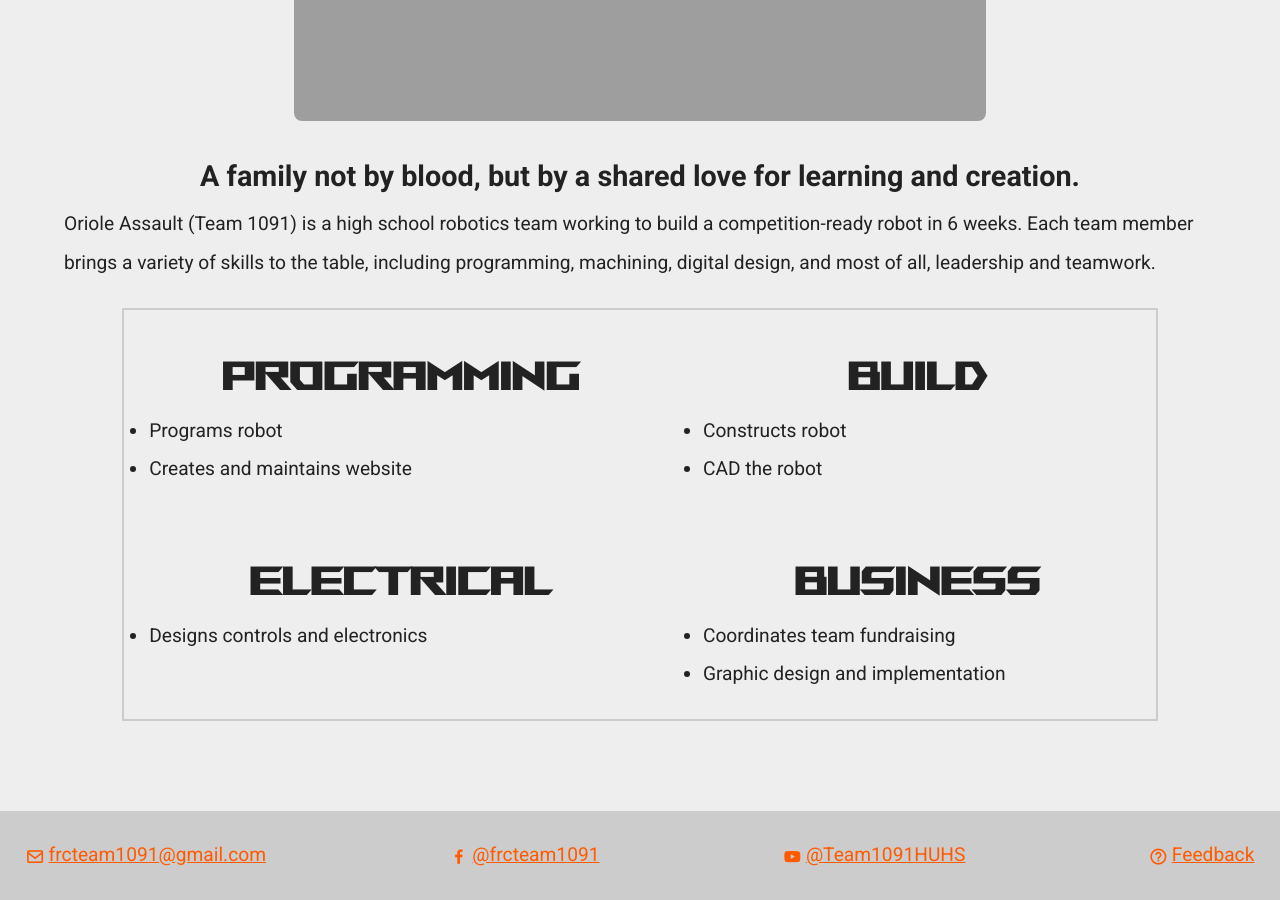
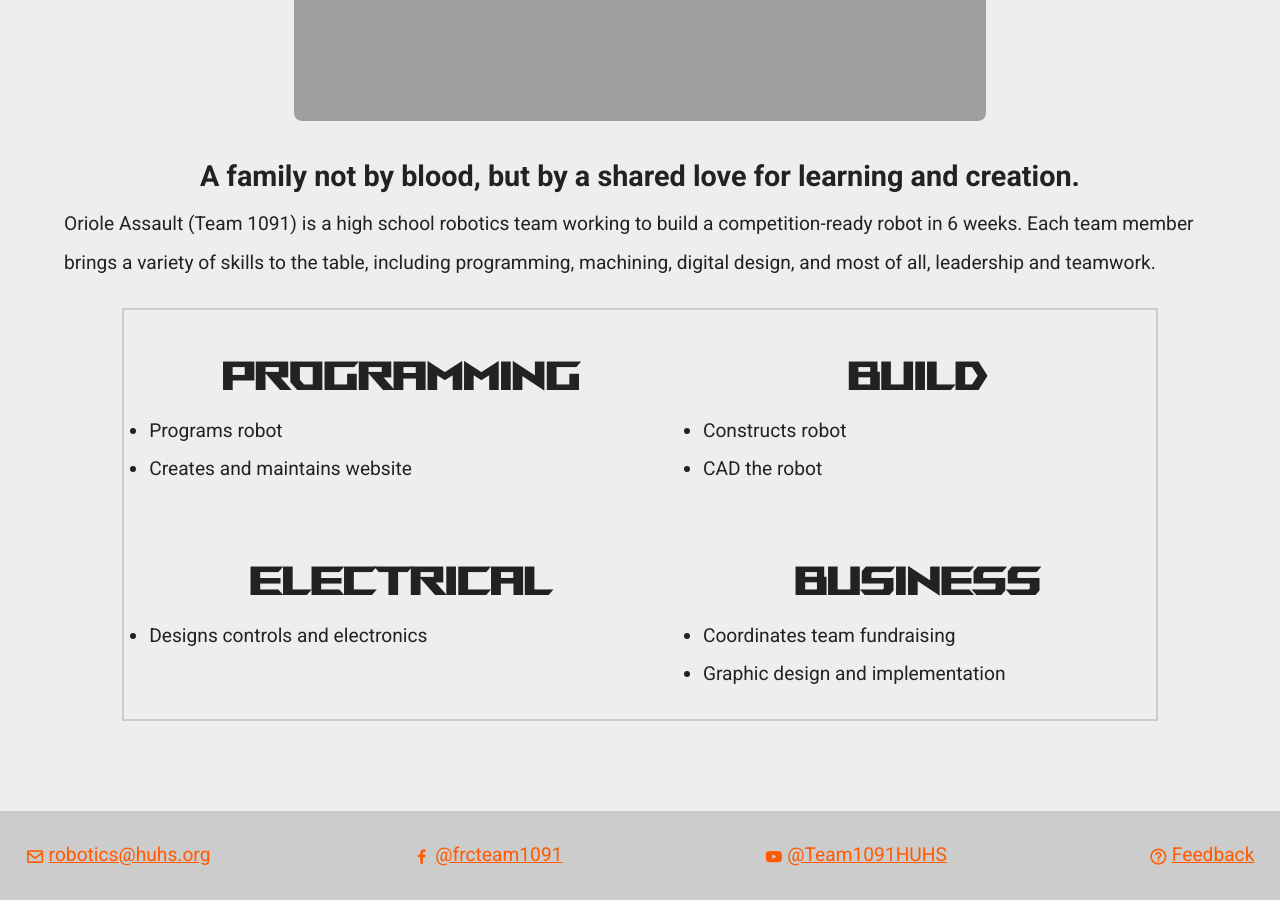
Before and after one commit to Team1091/team1091.github.io, a Jekyll site: the page built from index.html, in a window 1280 px wide and 900 px high, scrolled down 1003 px. Built offline with Jekyll 4.4.1, drawn with Linux system fonts in a browser that asks for light colours.

Commit message:
new gmail

```diff
--- a/_layouts/default.html
+++ b/_layouts/default.html
@@ -53,8 +53,8 @@
 	<footer id="footer">
 		<address>
 			<ul>
-				<li><i class="bx bx-envelope"></i><a href="mailto:frcteam1091@gmail.com"
-						target="_blank">frcteam1091@gmail.com</a></li>
+				<li><i class="bx bx-envelope"></i><a href="mailto:robotics@huhs.org"
+						target="_blank">robotics@huhs.org</a></li>
 				<li><i class="bx bxl-facebook"></i><a href="https://www.facebook.com/frcteam1091/"
 						target="_blank">@frcteam1091</a></li>
 				<li><i class="bx bxl-youtube"></i><a href="https://www.youtube.com/Team1091HUHS"
```
